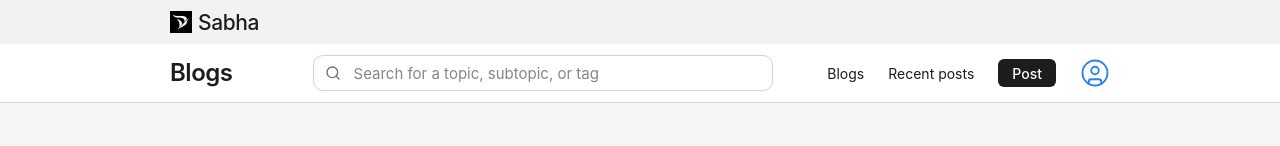
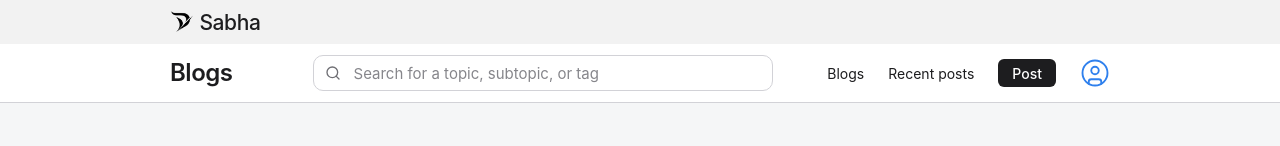
Before and after one commit to ashstudiosltd/sabha, a Next.js app: page /blogs in a window 1280 px wide. Shown: the top 146 px of the page. Built offline with nearby package versions, Linux system fonts and the light colour scheme; no server answers; the database is empty.

Commit message:
initial2

```diff
--- a/app/blogs/blognav.tsx
+++ b/app/blogs/blognav.tsx
@@ -146,7 +146,7 @@ export default function BlogNavbar({
           >
             {/* eslint-disable-next-line @next/next/no-img-element */}
             <img
-              src="/logo.png"
+              src="/logot.png"
               alt=""
               className="h-[22px] w-auto object-contain"
             />
```
Also changed, not shown: public/logot.png (added).
